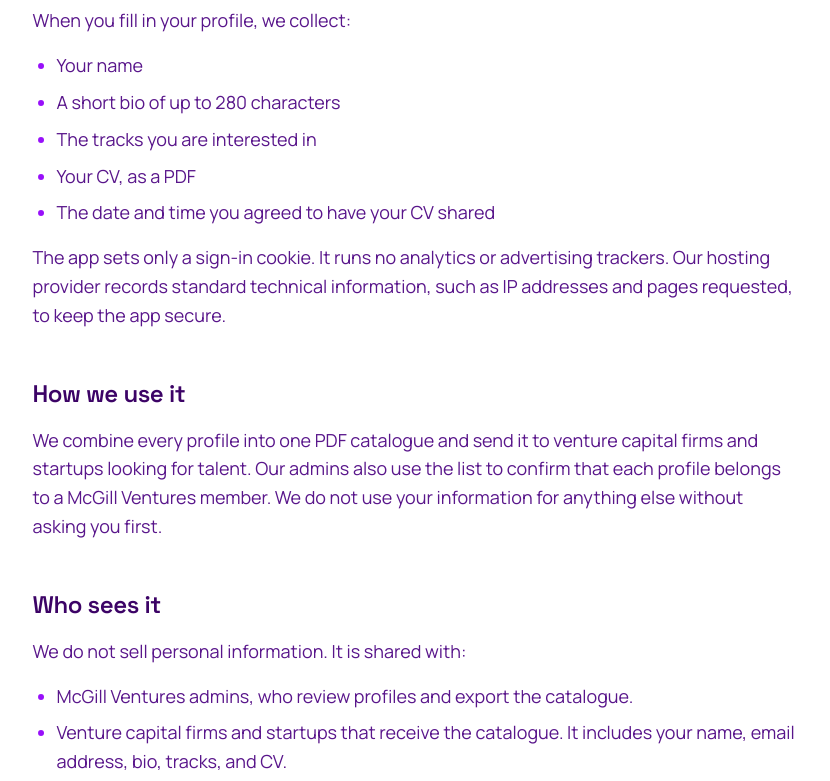
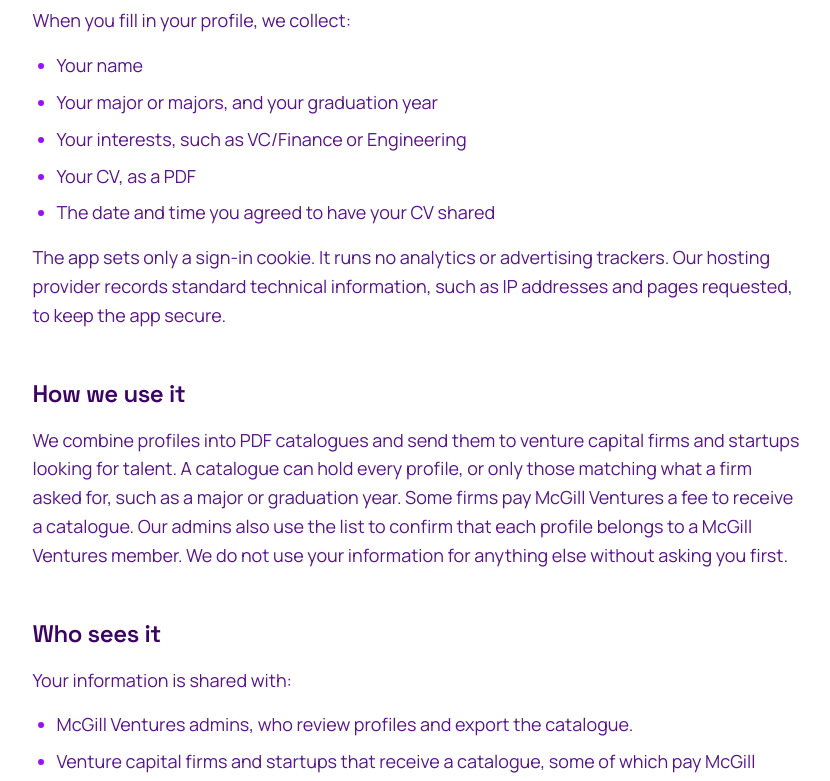
Before and after one commit to McGill-Ventures/ventures-new-website, a Next.js app: page /cv-catalogue/privacy in a window 1280 px wide. Shown: the part 720-1501 px from the top of the page, without its empty margins (216-1046 px from the left). Built offline with nearby package versions, Linux system fonts and the light colour scheme.

Commit message:
docs(cv-catalogue): disclose catalogue fees in the privacy policy

```diff
--- a/src/app/cv-catalogue/privacy/page.tsx
+++ b/src/app/cv-catalogue/privacy/page.tsx
@@ -52,7 +52,7 @@ export default function CvCataloguePrivacy() {
       <main className="px-6 py-14 md:px-12 lg:px-24">
         <article className="mx-auto max-w-3xl font-body text-lg leading-relaxed text-purple-900">
           <h1 className="mb-4 font-display text-5xl text-purple-950 md:text-6xl">CV Catalogue Privacy Policy</h1>
-          <p className="mb-12 text-purple-800/70">Last updated: November 1, 2026</p>
+          <p className="mb-12 text-purple-800/70">Last updated: November 3, 2026</p>
 
           <Section title="Who we are">
             <p>
@@ -75,8 +75,8 @@ export default function CvCataloguePrivacy() {
             <List
               items={[
                 "Your name",
-                "A short bio of up to 280 characters",
-                "The tracks you are interested in",
+                "Your major or majors, and your graduation year",
+                "Your interests, such as VC/Finance or Engineering",
                 "Your CV, as a PDF",
                 "The date and time you agreed to have your CV shared",
               ]}
@@ -90,18 +90,20 @@ export default function CvCataloguePrivacy() {
 
           <Section title="How we use it">
             <p>
-              We combine every profile into one PDF catalogue and send it to venture capital firms and startups
-              looking for talent. Our admins also use the list to confirm that each profile belongs to a
-              McGill Ventures member. We do not use your information for anything else without asking you first.
+              We combine profiles into PDF catalogues and send them to venture capital firms and startups looking
+              for talent. A catalogue can hold every profile, or only those matching what a firm asked for, such as
+              a major or graduation year. Some firms pay McGill Ventures a fee to receive a catalogue. Our admins
+              also use the list to confirm that each profile belongs to a McGill Ventures member. We do not use
+              your information for anything else without asking you first.
             </p>
           </Section>
 
           <Section title="Who sees it">
-            <p>We do not sell personal information. It is shared with:</p>
+            <p>Your information is shared with:</p>
             <List
               items={[
                 "McGill Ventures admins, who review profiles and export the catalogue.",
-                "Venture capital firms and startups that receive the catalogue. It includes your name, email address, bio, tracks, and CV.",
+                "Venture capital firms and startups that receive a catalogue, some of which pay McGill Ventures for it. It includes your name, email address, majors, graduation year, interests, and CV.",
                 "Supabase, which stores the database and CV files on servers in Canada and runs sign-in.",
                 "Vercel, which hosts the app and may process requests on servers outside Canada.",
                 "Google, which handles sign-in.",
```
